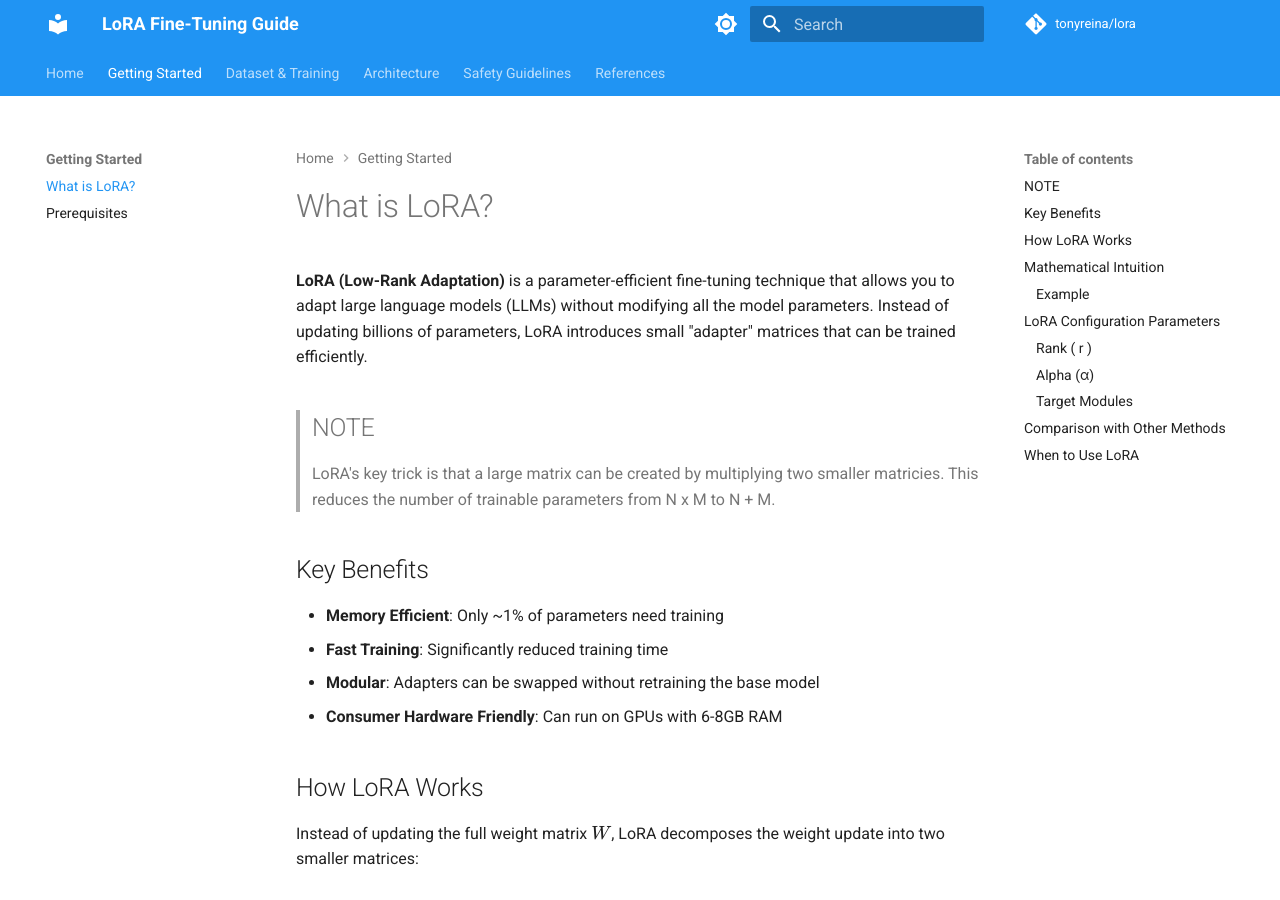
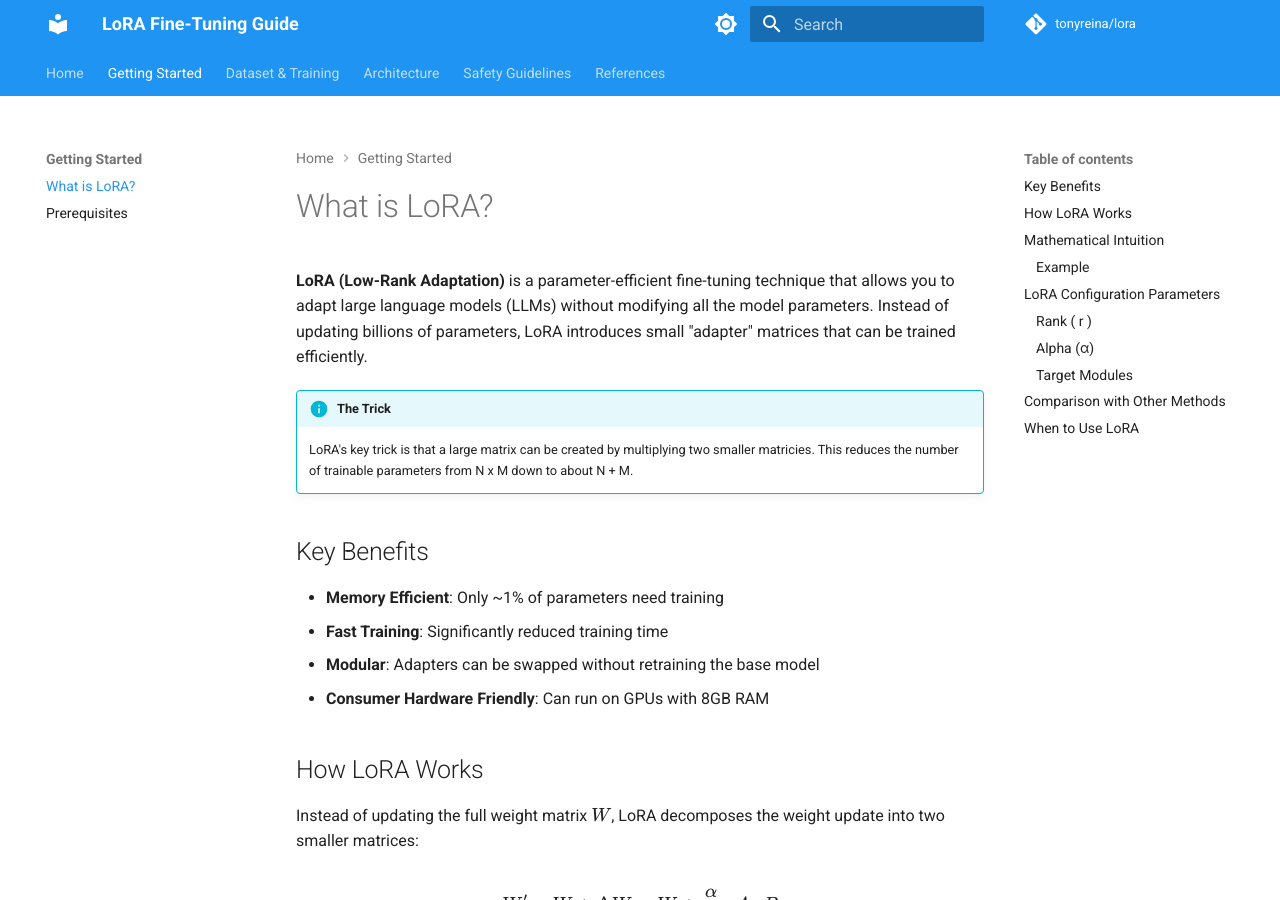
Before and after one commit to tonyreina/lora, an MkDocs documentation site: the page built from docs/getting-started/what-is-lora.md, in a window 1280 px wide and 900 px high. Built offline with MkDocs 1.6.1 and Material for MkDocs 9.7.7, drawn with Linux system fonts in a browser that asks for light colours; comment, search, counter and statistics services are not loaded; some of the changed text lies outside the part shown.

```diff
--- a/docs/getting-started/what-is-lora.md
+++ b/docs/getting-started/what-is-lora.md
@@ -6,19 +6,18 @@ modifying all the model parameters. Instead of updating billions of
 parameters, LoRA introduces small "adapter" matrices that can be trained
 efficiently.
 
-> ## NOTE
->
-> LoRA's key trick is that a large matrix can be created
-> by multiplying two smaller matricies. This reduces
-> the number of trainable parameters from N x M
-> to N + M.
+!!! info "The Trick"
+    LoRA's key trick is that a large matrix can be created
+    by multiplying two smaller matricies. This reduces
+    the number of trainable parameters from N x M
+    down to about N + M.
 
 ## Key Benefits
 
 - **Memory Efficient**: Only ~1% of parameters need training
 - **Fast Training**: Significantly reduced training time
 - **Modular**: Adapters can be swapped without retraining the base model
-- **Consumer Hardware Friendly**: Can run on GPUs with 6-8GB RAM
+- **Consumer Hardware Friendly**: Can run on GPUs with 8GB RAM
 
 ## How LoRA Works
 
```
Also changed, not shown: other parts of docs/getting-started/what-is-lora.md (+4 -3 lines), README.md (+8 -4 lines), docs/getting-started/prerequisites.md (+2 -3 lines), docs/index.md (+8 -18 lines), docs/references.md (+2 -2 lines), docs/training/memory-optimization.md (+1 -1 lines), main.py (+5 -5 lines), output_log.md (+1 -1 lines), pixi.toml (+8 -8 lines), 1 other file.
